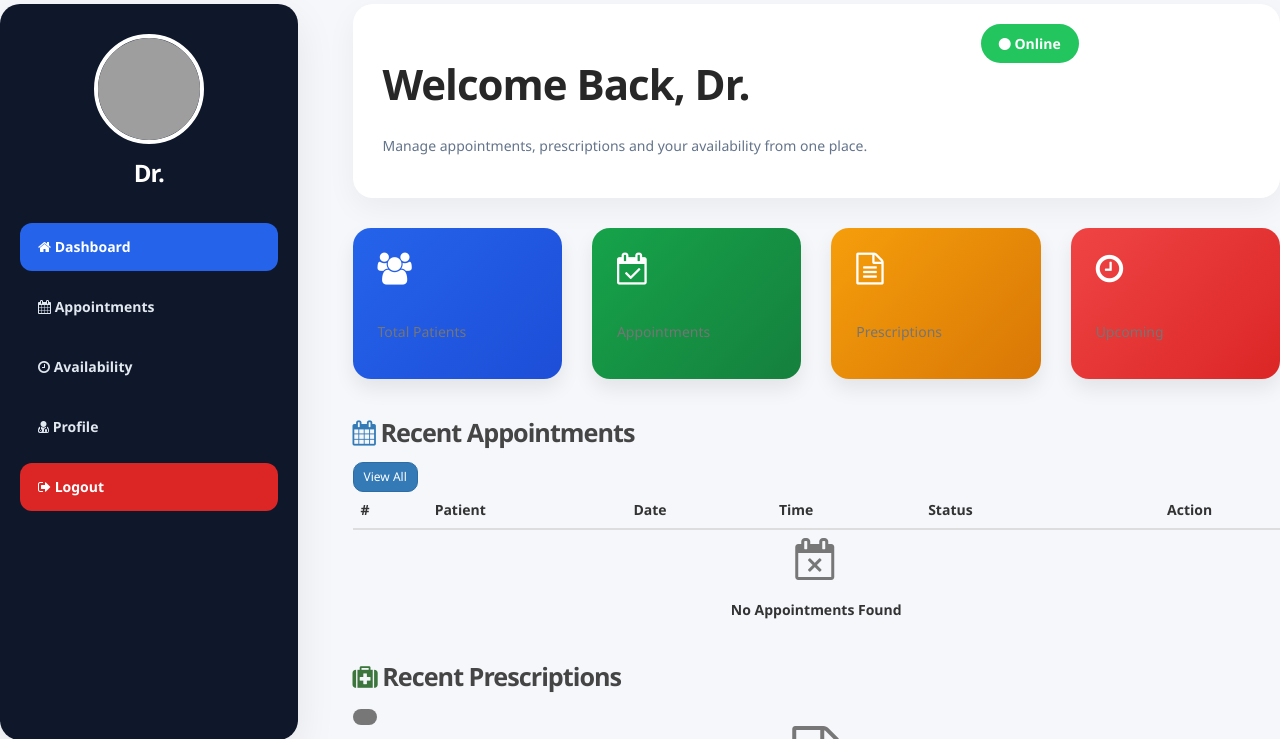
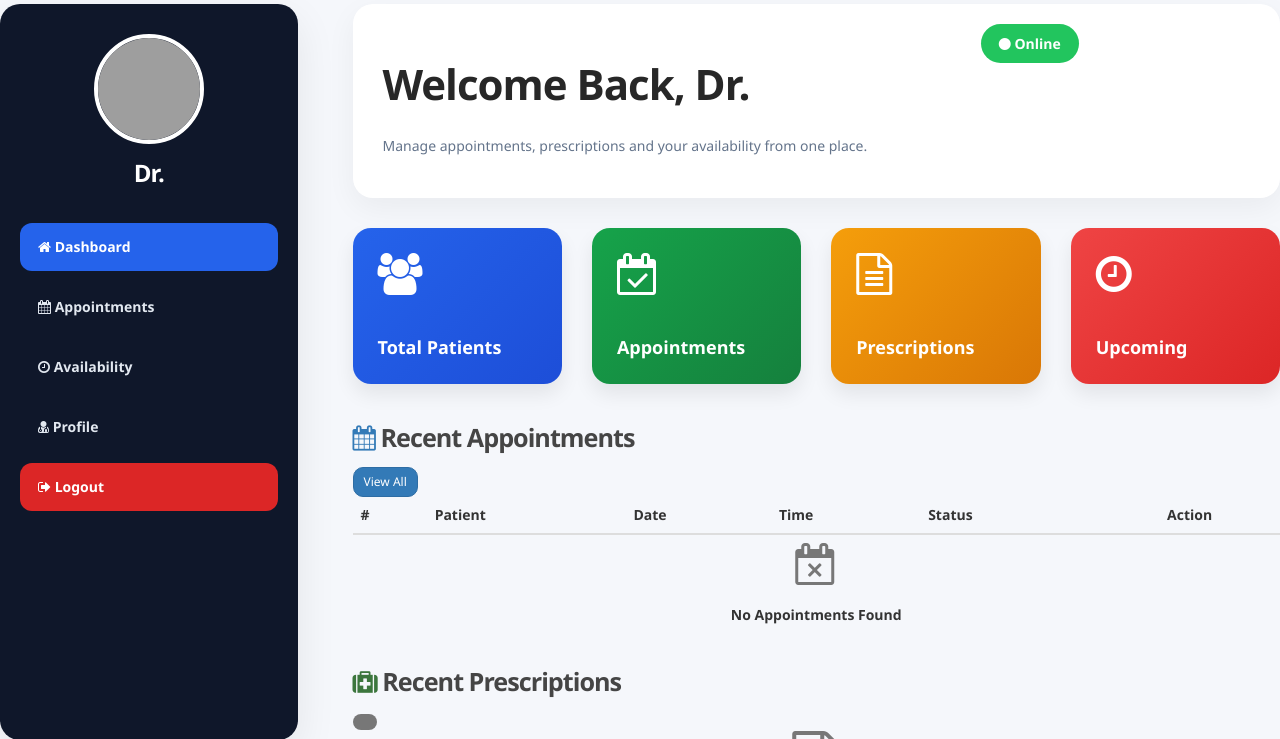
Before and after one commit to celestialmusician/hospital-management-system, a Django app: template hospital_project/doctors/templates/doctors/dashboard.html in a window 1280 px wide. Shown: the part 103-842 px from the top of the page. Run offline with Django 5.2, Linux system fonts and the light colour scheme; the template is opened without the code that fills it, so the values that code supplies are empty; some libraries are stand-ins or nearby versions; grey boxes are pictures that could not be loaded.

Commit message:
doctor dashboard visibility

```diff
--- a/hospital_project/doctors/templates/doctors/dashboard.html
+++ b/hospital_project/doctors/templates/doctors/dashboard.html
@@ -121,14 +121,41 @@ body{
 }
 
 .stat-card i{
-    font-size:32px;
-    margin-bottom:15px;
+
+    font-size:42px;
+
+    color:#ffffff;
+
+    margin-bottom:20px;
+
 }
 
 .stat-card h3{
-    font-size:32px;
+
+    font-size:46px;
+
     font-weight:700;
-    margin-bottom:5px;
+
+    color:#ffffff;
+
+    margin-bottom:12px;
+
+}
+
+.stat-card p{
+
+    color:#ffffff;
+
+    font-size:18px;
+
+    font-weight:600;
+
+    margin-top:10px;
+
+    margin-bottom:0;
+
+    opacity:1;
+
 }
 
 .blue{
```
